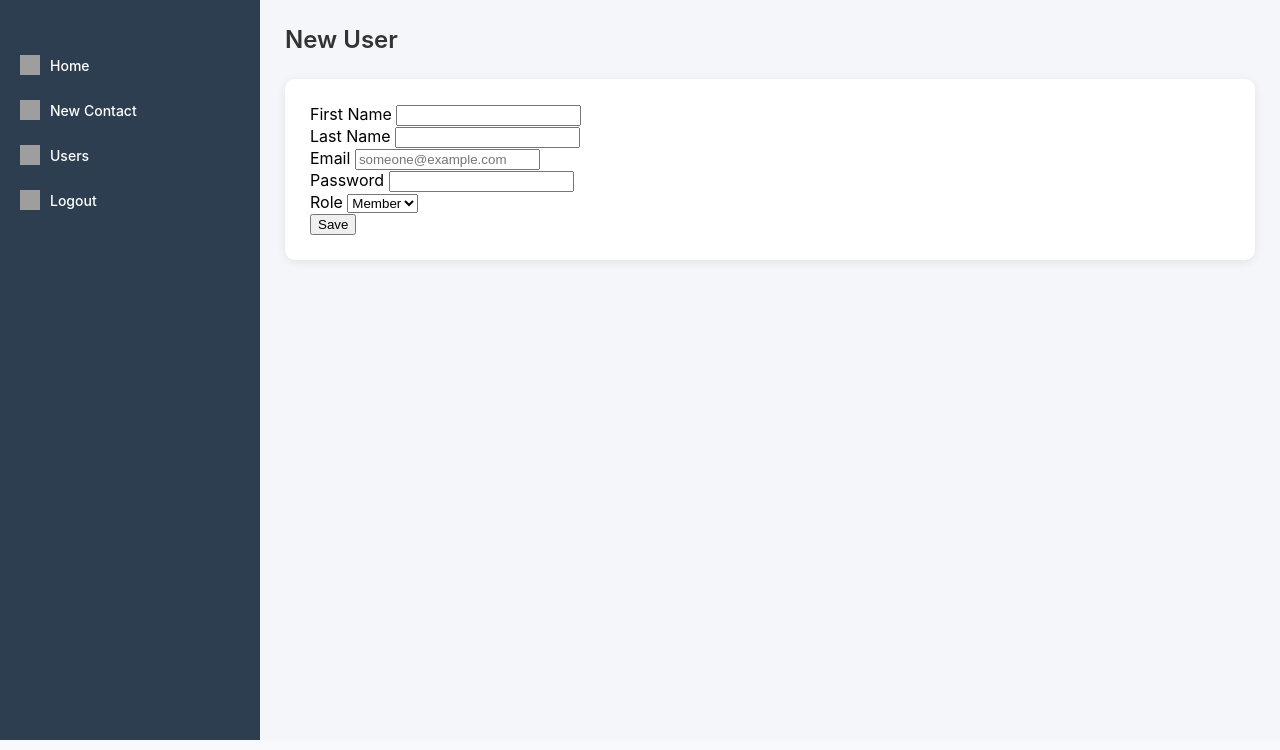
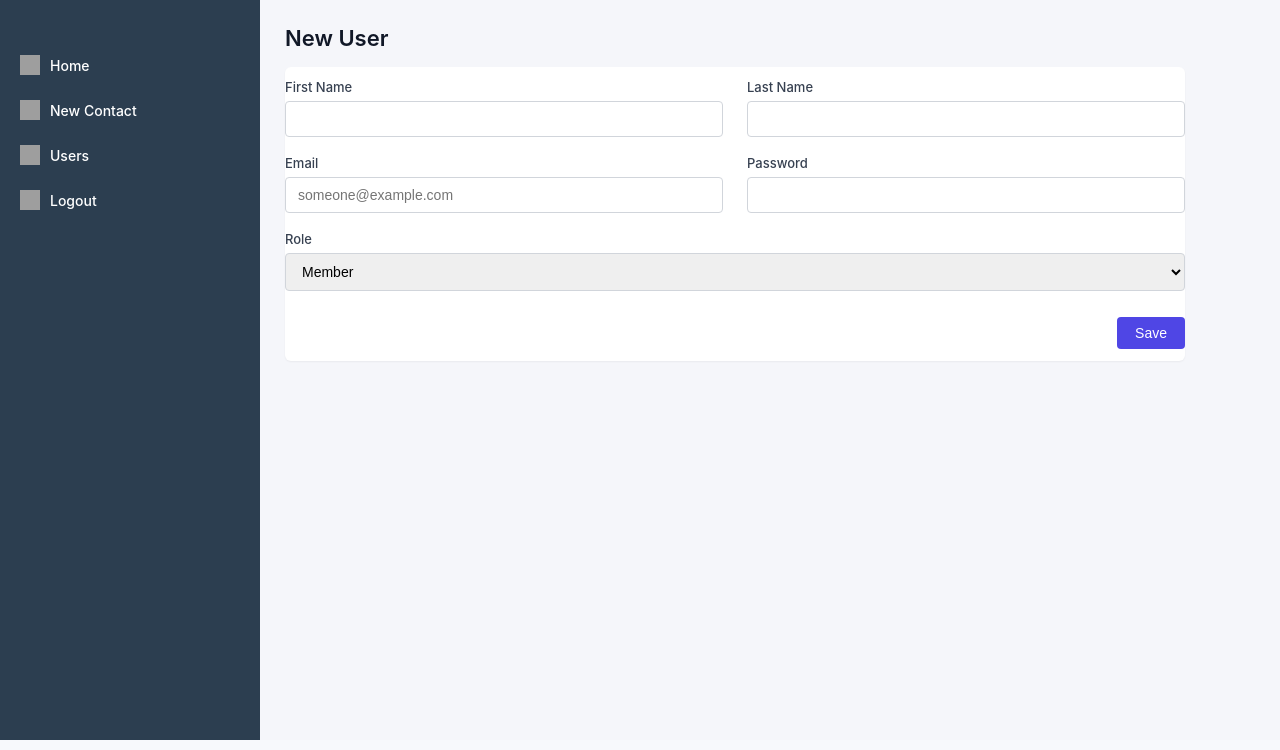
Before and after one commit to Coder-GW/info2180-group-project, a PHP site: page /Pages/new-user.html in a window 1280 px wide. Shown: the part 50-800 px from the top of the page. Run offline with PHP 8.4, Linux system fonts and the light colour scheme; grey boxes are pictures that could not be loaded.

Commit message:
Update styles.css

```diff
--- a/Pages/styles.css
+++ b/Pages/styles.css
@@ -6,6 +6,7 @@
     font-family: -apple-system, BlinkMacSystemFont, "Segoe UI", Roboto, "Helvetica Neue", Arial, sans-serif;
     background-color: #f7f9fc;
 }
+
 
 /* =========================
    Header styles
@@ -328,7 +329,6 @@
     grid-column: 1 / 2;
 }
 
-
 /* =========================
    Contact Header Card
 ========================= */
@@ -533,3 +533,206 @@
 .content-card-details {
     margin-top: 22px;
 }
+
+/* ===== New User Page ===== */
+
+.page-header {
+  margin-bottom: 16px;
+}
+
+.page-title {
+  font-size: 22px;
+  font-weight: 600;
+  color: #111827;
+}
+
+/* Card */
+.content-card {
+  background: #ffffff;
+  padding: 24px;
+  border-radius: 6px;
+  max-width: 900px;
+  box-shadow: 0 1px 2px rgba(0,0,0,0.05);
+}
+
+/* Grid form layout */
+.new-user-form {
+  display: grid;
+  grid-template-columns: repeat(2, 1fr);
+  column-gap: 24px;
+  row-gap: 18px;
+}
+
+/* Form groups */
+.new-user-form-group {
+  display: flex;
+  flex-direction: column;
+}
+
+/* Full-width rows */
+.full-width {
+  grid-column: 1 / -1;
+}
+
+/* Labels */
+.new-user-form-group label {
+  font-size: 13px;
+  font-weight: 500;
+  color: #374151;
+  margin-bottom: 6px;
+}
+
+/* Inputs */
+.new-user-form-group input,
+.new-user-form-group select {
+  padding: 9px 12px;
+  font-size: 14px;
+  border: 1px solid #d1d5db;
+  border-radius: 4px;
+}
+
+.new-user-form-group input:focus,
+.new-user-form-group select:focus {
+  outline: none;
+  border-color: #6366f1;
+  box-shadow: 0 0 0 1px #6366f1;
+}
+
+/* Button */
+.form-actions {
+  grid-column: 1 / -1;
+  display: flex;
+  justify-content: flex-end;
+  margin-top: 8px;
+}
+
+.save-button {
+  background: #4f46e5;
+  color: #ffffff;
+  border: none;
+  padding: 8px 18px;
+  font-size: 14px;
+  border-radius: 4px;
+  cursor: pointer;
+}
+
+.save-button:hover {
+  background: #4338ca;
+}
+
+
+/* ===== Dashboard Page ===== */
+
+.dashboard-header {
+  display: flex;
+  justify-content: space-between;
+  align-items: center;
+  margin-bottom: 14px;
+}
+
+.page-title {
+  font-size: 22px;
+  font-weight: 600;
+  color: #111827;
+}
+
+/* Add Contact button */
+.add-contact-btn {
+  background: #6366f1;
+  color: #ffffff;
+  border: none;
+  padding: 8px 14px;
+  font-size: 13px;
+  font-weight: 500;
+  border-radius: 4px;
+  cursor: pointer;
+}
+
+.add-contact-btn:hover {
+  background: #4f46e5;
+}
+
+/* Filter tabs */
+.filter-tabs {
+  display: flex;
+  align-items: center;
+  gap: 10px;
+  font-size: 13px;
+  margin-bottom: 12px;
+}
+
+.filter-label {
+  font-weight: 500;
+  color: #374151;
+}
+
+.filter-tab {
+  background: none;
+  border: none;
+  font-size: 13px;
+  color: #6b7280;
+  cursor: pointer;
+}
+
+.filter-tab.active {
+  color: #4f46e5;
+  font-weight: 600;
+}
+
+/* Table card */
+.content-card {
+  background: #ffffff;
+  border-radius: 6px;
+  padding: 12px 0;
+  box-shadow: 0 1px 2px rgba(0,0,0,0.05);
+}
+
+/* Table */
+.dashboard-table {
+  width: 100%;
+  border-collapse: collapse;
+  font-size: 13px;
+}
+
+.dashboard-table thead th {
+  text-align: left;
+  padding: 10px 16px;
+  color: #6b7280;
+  font-weight: 500;
+}
+
+.dashboard-table tbody td {
+  padding: 12px 16px;
+  border-top: 1px solid #e5e7eb;
+  color: #111827;
+}
+
+/* Badges */
+.badge {
+  font-size: 11px;
+  font-weight: 600;
+  padding: 3px 8px;
+  border-radius: 12px;
+  display: inline-block;
+}
+
+.badge.sales {
+  background: #fde68a;
+  color: #92400e;
+}
+
+.badge.support {
+  background: #e0e7ff;
+  color: #3730a3;
+}
+
+/* View link */
+.view-link {
+  color: #4f46e5;
+  font-weight: 500;
+  text-decoration: none;
+}
+
+.view-link:hover {
+  text-decoration: underline;
+}
```
